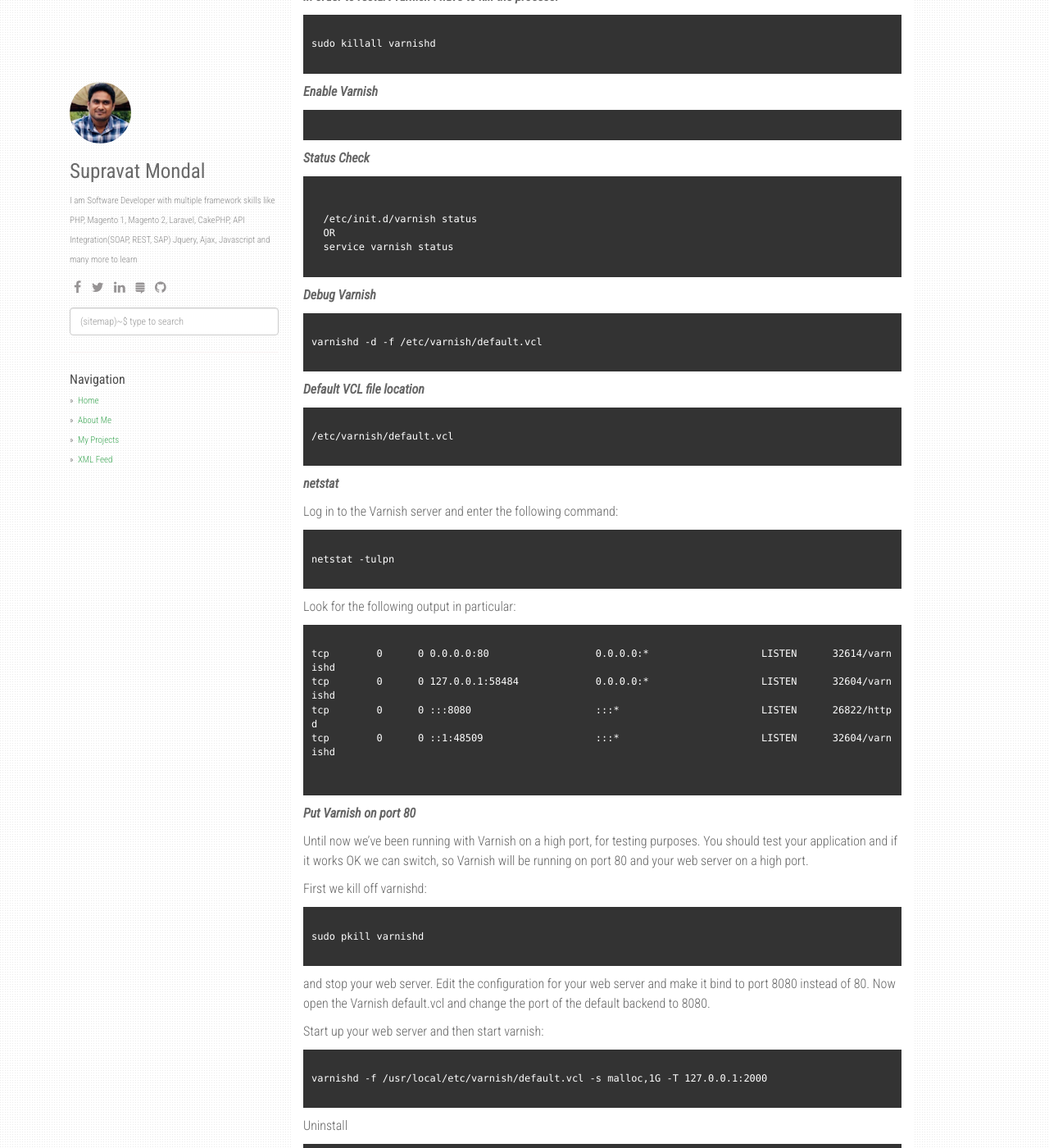
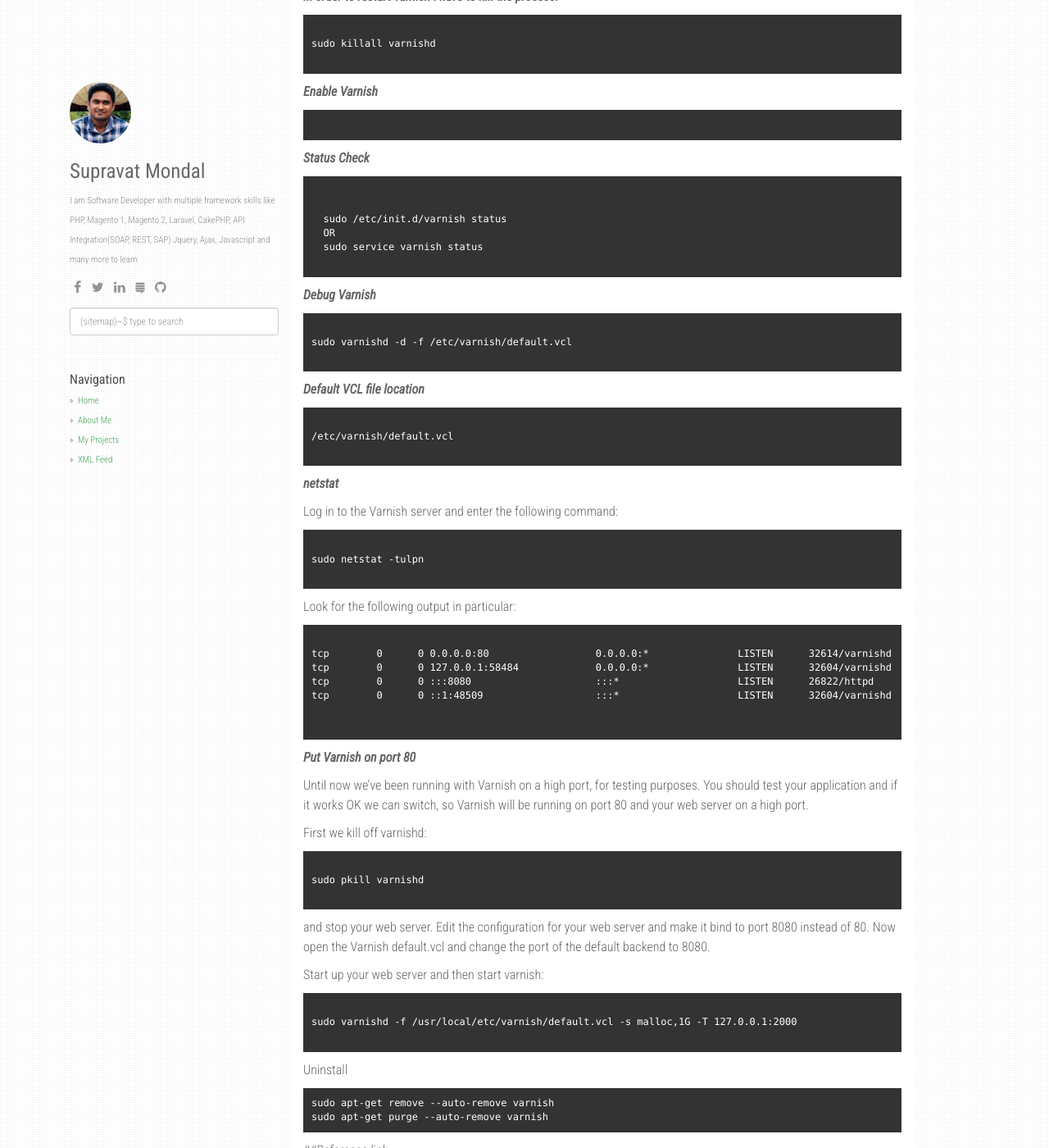
Before and after one commit to supravatm/supravatm.github.io, a Jekyll site: the page built from _posts/2019-08-01-varnish-commands.md, in a window 1280 px wide and 1400 px high, scrolled down 561 px. Shown: the whole window at 82% size. Built offline with Jekyll 4.4.1, drawn with Linux system fonts in a browser that asks for light colours; nearby versions of some CDN libraries; comment, search, counter and statistics services are not loaded; some of the changed text lies outside the part shown.

Commit message:
varnish-commands

````diff
--- a/_posts/2019-08-01-varnish-commands.md
+++ b/_posts/2019-08-01-varnish-commands.md
@@ -58,9 +58,9 @@ sudo killall varnishd
 ```
 
 
-  /etc/init.d/varnish status
+  sudo /etc/init.d/varnish status
   OR
-  service varnish status
+  sudo service varnish status
 
 ```
 
@@ -68,7 +68,7 @@ sudo killall varnishd
 
 ```
 
-varnishd -d -f /etc/varnish/default.vcl
+sudo varnishd -d -f /etc/varnish/default.vcl
 
 ```
 
@@ -88,7 +88,7 @@ Log in to the Varnish server and enter the following command:
 
 ```
 
-netstat -tulpn
+sudo netstat -tulpn
 
 ```
 
@@ -96,10 +96,10 @@ Look for the following output in particular:
 
 ```
 
-tcp        0      0 0.0.0.0:80                  0.0.0.0:*                   LISTEN      32614/varnishd
-tcp        0      0 127.0.0.1:58484             0.0.0.0:*                   LISTEN      32604/varnishd
-tcp        0      0 :::8080                     :::*                        LISTEN      26822/httpd
-tcp        0      0 ::1:48509                   :::*                        LISTEN      32604/varnishd
+tcp        0      0 0.0.0.0:80                  0.0.0.0:*               LISTEN      32614/varnishd
+tcp        0      0 127.0.0.1:58484             0.0.0.0:*               LISTEN      32604/varnishd
+tcp        0      0 :::8080                     :::*                    LISTEN      26822/httpd
+tcp        0      0 ::1:48509                   :::*                    LISTEN      32604/varnishd
 
 
 ```
@@ -123,7 +123,7 @@ Start up your web server and then start varnish:
 
 ```
 
-varnishd -f /usr/local/etc/varnish/default.vcl -s malloc,1G -T 127.0.0.1:2000
+sudo varnishd -f /usr/local/etc/varnish/default.vcl -s malloc,1G -T 127.0.0.1:2000
 
 ```
 
@@ -133,6 +133,6 @@ sudo apt-get remove --auto-remove varnish
 sudo apt-get purge --auto-remove varnish
 ```
 
-reference link
+##Reference link
 
 [Installing and configuring Varnish](https://www.varnish-software.com/wiki/content/tutorials/varnish/varnish_ubuntu.html)
````
